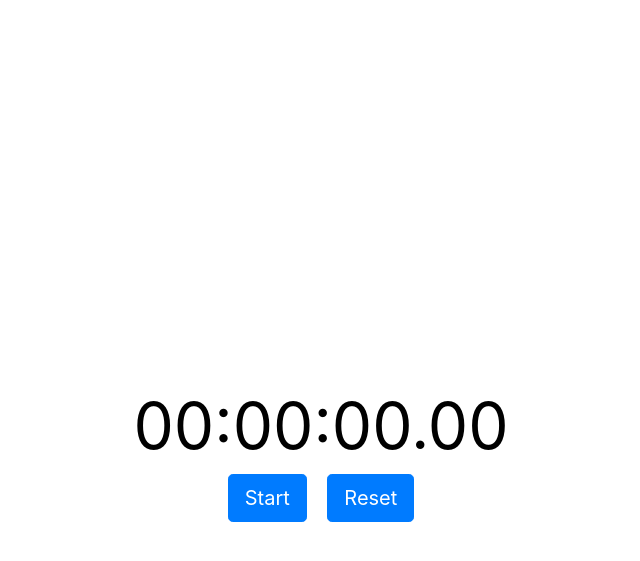
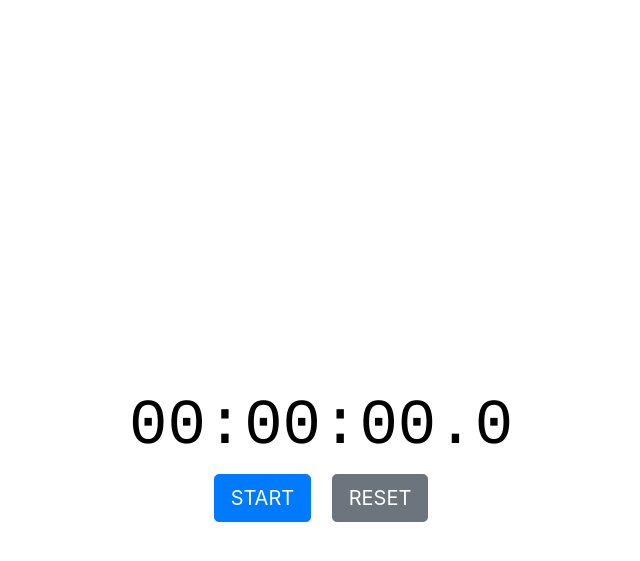
Before and after one commit to mariusmucenicu/ligneJS, a Jekyll site: the page built from stopwatch.html, in a window 1280 px wide. Shown: the top 561 px of the page, without its empty margins (319-959 px from the left). Built offline with Jekyll 4.4.1, drawn with Linux system fonts in a browser that asks for light colours; some of the changed lines change nothing that is shown.

Commit message:
feat: Add start/stop toggle and improve styles
Resolves #7

```diff
--- a/_sass/main.scss
+++ b/_sass/main.scss
@@ -1,11 +1,9 @@
 $backgroundColor: #ffffff;
 $bodyColor: #000000;
-$bodyFont: -apple-system,BlinkMacSystemFont,"Segoe UI",Helvetica,Arial,sans-serif,"Apple Color Emoji","Segoe UI Emoji","Segoe UI Symbol";
 
 body {
   background: $backgroundColor;
   color: $bodyColor;
-  font-family: $bodyFont;
   min-width: 300px;
 }
 
@@ -15,6 +13,11 @@
 
 .stopwatch__typography {
   font-size: 3rem;
+  font-family: 'Courier', 'Courier New', 'monospace';
+}
+
+.stopwatch__controls__button {
+  min-width: 75px;
 }
 
 
@@ -25,6 +28,10 @@
     font-size: 3.5rem;
   }
 
+  .stopwatch__controls__button {
+    min-width: 95px;
+  }
+
   .stopwatch__typography {
     font-size: 4rem;
   }
--- a/assets/js/stopwatch.js
+++ b/assets/js/stopwatch.js
@@ -42,7 +42,7 @@
 function processElapsedSeconds() {
   seconds += Math.floor(milliseconds / 1000);
   if (seconds >= 60) {
-    processElapsedMinutes()
+    processElapsedMinutes();
     seconds = seconds % 60;
   }
 }
@@ -60,7 +60,7 @@
 function sliceTime(elapsed) {
   milliseconds += elapsed;
   if (milliseconds > 1000) {
-    processElapsedSeconds()
+    processElapsedSeconds();
     milliseconds = milliseconds % 1000;
   }
 }
@@ -75,8 +75,6 @@
 
 
 function startTimer() {
-  startButton.disabled = true;
-  resetButton.disabled = false;
   let currentTime = Date.now();
   let elapsed = currentTime - previousTime;
   previousTime = currentTime;
@@ -87,17 +85,28 @@
 
 function resetTimer() {
   clearInterval(activeTimer);
-  startButton.disabled = false;
-  resetButton.disabled = true;
+  activeTimer = null;
   hours = minutes = seconds = milliseconds = 0;
-  paintStopwatch()
+  startButton.textContent = 'START';
+  paintStopwatch();
 }
 
 
+function toggleTimer() {
+  if (activeTimer) {
+    clearInterval(activeTimer);
+    activeTimer = null;
+    startButton.textContent = 'START';
+  } else {
+    previousTime = Date.now();
+    activeTimer = setInterval(startTimer, 100);
+    startButton.textContent = 'STOP';
+  }
+}
+
 function initiateStopwatch(e) {
   if (e.target.id === 'stopwatch__controls__start') {
-    previousTime = Date.now();
-    activeTimer = setInterval(startTimer, 100);
+    toggleTimer();
   } else if (e.target.id === 'stopwatch__controls__reset') {
       resetTimer();
   } else {
--- a/stopwatch.html
+++ b/stopwatch.html
@@ -8,10 +8,12 @@
     <span class="stopwatch__hours">00</span><!-- comment to remove the extra whitespace added by the browser
     -->:<span class="stopwatch__minutes">00</span><!--
     -->:<span class="stopwatch__seconds">00</span><!--
-    -->.<span class="stopwatch__milliseconds">00</span>
+    -->.<span class="stopwatch__milliseconds">0</span>
   </div>
   <div class="col-12 stopwatch__controls text-center">
-    <button id="stopwatch__controls__start" class="btn btn-primary mx-1 mx-lg-2">Start</button>
-    <button id="stopwatch__controls__reset" class="btn btn-primary mx-1 mx-lg-2">Reset</button>
+    <button id="stopwatch__controls__start"
+            class="btn stopwatch__controls__button btn-primary mx-1 mx-lg-2">START</button>
+    <button id="stopwatch__controls__reset"
+            class="btn stopwatch__controls__button btn-secondary mx-1 mx-lg-2">RESET</button>
   </div>
 </div>
```
